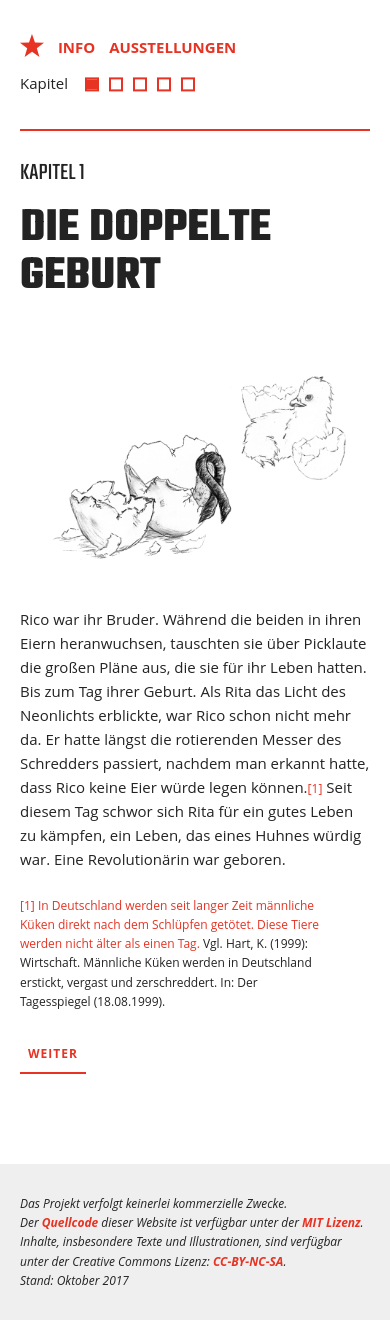
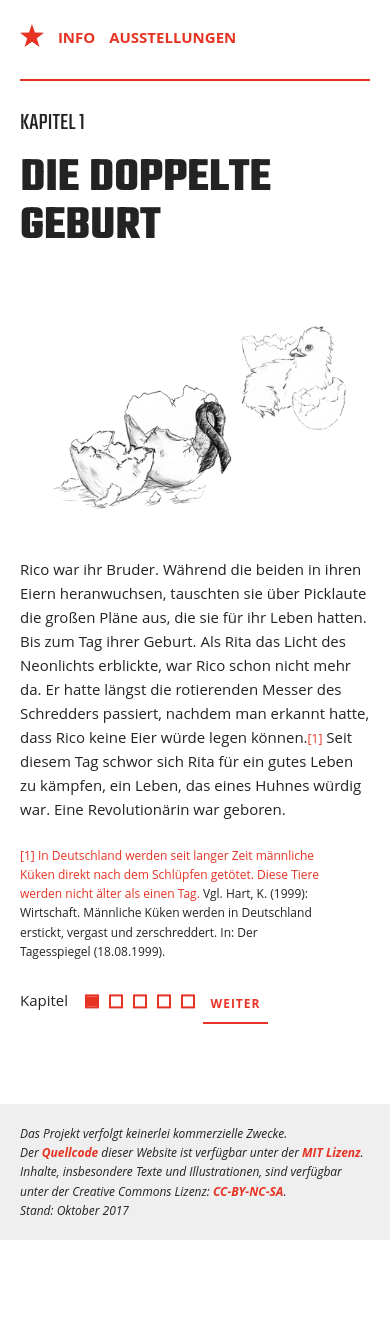
Before and after one commit to dnsos/ritasgeschichte, a Jekyll site: the page built from _pages/1/index.md, in a window 390 px wide. Built offline with Jekyll 4.4.1, drawn with Linux system fonts in a browser that asks for light colours; after the commit the page ends 1240 px from its top, so only the background shows below that.

Commit message:
Changed position of nav on small screens
fixes #14
fixes #15

```diff
--- a/_includes/header.html
+++ b/_includes/header.html
@@ -10,7 +10,7 @@
     </section>
 
     <section class="six columns">
-      {% include nav.html %}
+      {% include nav.html navclass="nav-large-screens" %}
     </section>
   </section>
 
--- a/_includes/nav.html
+++ b/_includes/nav.html
@@ -1,4 +1,4 @@
-<nav>
+<nav class="{{include.navclass}}">
   {% assign pages = site.pages | sort:"counter"  %}
   <ul>
     {% for p in pages %}
--- a/_layouts/chapter.html
+++ b/_layouts/chapter.html
@@ -17,6 +17,8 @@ layout: default
 
     {% include buttons.html %}
 
+    {% include nav.html navclass="nav-small-screens" %}
+
   </section>
 
 </section>
--- a/_scss/_chapter.scss
+++ b/_scss/_chapter.scss
@@ -1,5 +1,5 @@
 .chapter {
-  margin-top: 3rem;
+  margin-top: 0;
 
   h4 {
     font-weight: 400;
@@ -29,3 +29,9 @@
   }
 
 }
+
+@media (min-width: 550px) {
+  .chapter {
+    margin-top: 3rem;
+  }
+}
--- a/_scss/_grid.scss
+++ b/_scss/_grid.scss
@@ -3,7 +3,7 @@
   width: 100%;
   max-width: 960px;
   margin: 0 auto;
-  padding: 30px 20px;
+  padding: 20px;
   box-sizing: border-box; }
 .column,
 .columns {
--- a/_scss/_nav.scss
+++ b/_scss/_nav.scss
@@ -72,3 +72,24 @@ nav {
     }
   }
 }
+
+.nav-large-screens {
+ display: none;
+}
+
+@media (min-width: 550px) {
+  .nav-large-screens {
+    display: block;
+  }
+}
+
+.nav-small-screens {
+ display: block;
+ position: relative;
+}
+
+@media (min-width: 550px) {
+  .nav-small-screens {
+    display: none;
+  }
+}
```
